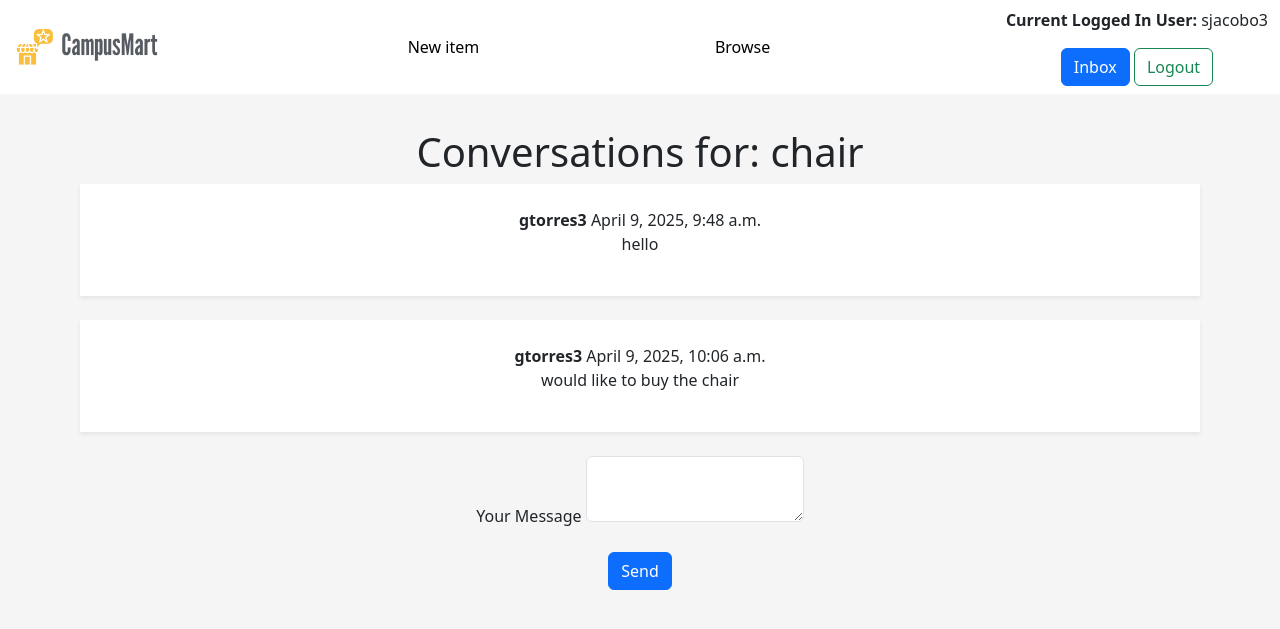
After one commit to sjacobo3/Paradigms_SP25_Course_Project, a Django app: page /campusmart/inbox/1/ in a window 1280 px wide. The commit adds this page. Shown: the top 629 px of the page. Run offline with Django 5.2, Linux system fonts and the light colour scheme; a user stored in the database is signed in; data comes from the database, SQL or seed files in the repository; both versions use the stored data as it was after the commit.

Commit message:
3.2 and 3.3

```diff
--- a/src/course_project/campusmart/admin.py
+++ b/src/course_project/campusmart/admin.py
@@ -1,5 +1,7 @@
 from django.contrib import admin
-from .models import Listing
+from .models import Listing, Conversation, ConversationMessage
 
 # Register your models here.
 admin.site.register(Listing)
+admin.site.register(Conversation)
+admin.site.register(ConversationMessage)
--- a/src/course_project/campusmart/models.py
+++ b/src/course_project/campusmart/models.py
@@ -24,4 +24,21 @@ class Listing(models.Model):
     status = models.CharField(max_length=20, choices=STATUS_CHOICES, default='Available')
 
     def __str__(self):
-        return f"Title: {self.title}; Condition: {self.condition}); Price: ${self.price}"
+        return f"{self.title} Condition: {self.condition} Price: ${self.price}"
+
+class Conversation(models.Model):
+    listing = models.ForeignKey(Listing, on_delete=models.CASCADE)
+    members = models.ManyToManyField(User)
+    created_at = models.DateTimeField(auto_now_add=True)
+
+    def __str__(self):
+        return f"Conversation for {self.listing.title}"
+
+class ConversationMessage(models.Model):
+    conversation = models.ForeignKey(Conversation, on_delete=models.CASCADE)
+    content = models.TextField()
+    created_at = models.DateTimeField(auto_now_add=True)
+    created_by = models.ForeignKey(User, on_delete=models.CASCADE)
+
+    def __str__(self):
+        return f"Message by {self.created_by.username} on {self.created_at}"
--- a/src/course_project/campusmart/templates/campusmart/base.html
+++ b/src/course_project/campusmart/templates/campusmart/base.html
@@ -35,14 +35,17 @@
                 <img src="{% static 'campusmart/campusmart_logo.png' %}" class="logo">
                 <a href="{% url 'campusmart:create_listing' %}" class="text-lg font-semibold hover:text-gray-500">New item</a>
                 <a href="{% url 'campusmart:listing_all' %}" class="text-lg font-semibold hover:text-gray-500">Browse</a>
+
                 {% if request.user.is_authenticated %}
-                <div class="navbar-nav">
+                <div>
                     <p class="nav-bar"><b>Current Logged In User:</b>
                         {{ request.user.username }} </p>
+                    <a href="{% url 'campusmart:inbox' %}" type="button" class="btn btn-primary">Inbox</a>
                     <a class="btn btn-outline-success my-2 my-sm-0" type="submit" href="{% url 'campusmart:logout' %}">Logout</a>
+
                 </div>
                 {% else %}
-                <div class="navbar-nav">
+                <div>
                     <a class="btn btn-outline-success my-2 my-sm-0" type="submit" href="{% url 'campusmart:login' %}">Login</a>
                     <a class="btn btn-outline-success my-2 my-sm-0" type="submit" href="{% url 'campusmart:register' %}">Register</a>
                 </div>
--- /dev/null
+++ b/src/course_project/campusmart/templates/campusmart/conversation_detail.html
@@ -0,0 +1,24 @@
+{% extends "campusmart/base.html" %}
+{% block content %}
+<h1>Conversations for: {{ conversation.listing.title }}</h1>
+
+<div class="space-y-6">
+    {% for message in messages %}
+        <div class="bg-white p-4 rounded-lg mb-4 shadow-sm">
+            <strong>{{ message.created_by.username }}</strong>
+            <span class="text-gray-500 text-sm">{{ message.created_at }}</span>
+            <p>{{ message.content }}</p>
+        </div>
+    {% endfor %}
+
+    <!-- send a new message -->
+    <form method="POST" action="{% url 'campusmart:conversation_detail' conversation.id %}">
+        {% csrf_token %}
+        <div class="mb-4">
+            <label for="message" class="block text-sm">Your Message</label>
+            <textarea id="message" name="message" class="w-full p-2 border rounded" required></textarea>
+        </div>
+        <button type="submit" class="btn btn-primary">Send</button>
+    </form>
+</div>
+{% endblock %}
--- a/src/course_project/campusmart/templates/campusmart/dashboard.html
+++ b/src/course_project/campusmart/templates/campusmart/dashboard.html
@@ -1,4 +1,5 @@
-{% extends "campusmart/base.html" %} {% block content %}
+{% extends "campusmart/base.html" %}
+{% block content %}
 <h2>Hi {{ user.username }}</h2>
 <h2>Welcome to Dashboard</h2>
 <div class="d-grid gap-2 col-6 mx-auto mt-5">
--- a/src/course_project/campusmart/templates/campusmart/listing_detail.html
+++ b/src/course_project/campusmart/templates/campusmart/listing_detail.html
@@ -12,7 +12,10 @@
             <strong>Description:</strong><br>{{ listing.description }}
         </p>
 
-        <button type="button" class="btn btn-primary">Contact Seller</button>
+        <!-- if user logged in didnt create listing, has options to message seller -->
+        {% if request.user != listing.created_by %}
+            <a href="{% url 'campusmart:conversation_new' listing.id %}" class="btn btn-primary">Contact Seller</a>
+        {% endif %}
 
         <!-- if user logged in created listing, has options to update or delete -->
         {% if request.user == listing.created_by %}
--- a/src/course_project/campusmart/urls.py
+++ b/src/course_project/campusmart/urls.py
@@ -25,14 +25,23 @@ urlpatterns = [
     path('create_listing/', views.create_listing, name='create_listing'),
 
     # /campusmart/update
-    path('update_listing/<int:listing_id>', views.update_listing, name='update_listing'),
+    path('update_listing/<int:listing_id>/', views.update_listing, name='update_listing'),
 
     # /campusmart/delete
-    path('delete_listing/<int:listing_id>', views.delete_listing, name='delete_listing'),
+    path('delete_listing/<int:listing_id>/', views.delete_listing, name='delete_listing'),
 
     # /campusmart/listings
     path('listings/', views.listing_all, name='listing_all'),
 
     # /campusmart/listings/pk
-    path('listings/<int:pk>', views.detail, name='detail')
+    path('listings/<int:pk>/', views.detail, name='detail'),
+
+    # /campusmart/lstings/pk/message
+    path('listings/<int:listing_id>/new_message/', views.conversation_new, name='conversation_new'),
+
+    # /campusmart/inbox
+    path('inbox/', views.inbox, name='inbox'),
+
+    # /campusmart/inbox/conversation_id
+    path('inbox/<int:conversation_id>/', views.conversation_detail, name='conversation_detail'),
 ] + static(settings.MEDIA_URL, document_root=settings.MEDIA_ROOT)
--- a/src/course_project/campusmart/views.py
+++ b/src/course_project/campusmart/views.py
@@ -2,7 +2,7 @@ from django.shortcuts import render, redirect, get_object_or_404
 from django.core.exceptions import ValidationError
 from django.http import HttpResponseRedirect
 from django.urls import reverse
-from .models import Listing
+from .models import Listing, Conversation, ConversationMessage
 from django.contrib import messages
 from datetime import datetime
 from django.utils import timezone
@@ -176,7 +176,12 @@ def listing_all(request):
     start = (page-1) * per_page
     end = start + per_page
 
-    listings = Listing.objects.filter(status='Available')
+    query = request.GET.get('query', '')
+    if query:
+        listings = Listing.objects.filter(title__icontains=query).filter(description__icontains=query)
+    else:
+            listings = Listing.objects.filter(status='Available')
+
     page_listings = listings[start:end]
     total = listings.count()
     total_pages = (total + per_page - 1) // per_page  # round up to get number of pages
@@ -184,6 +189,7 @@ def listing_all(request):
     page_range = range(1, total_pages + 1)
 
     return render(request, 'campusmart/listing_all.html', {
+        'query': query,
         'listings':page_listings,
         'page':page,
         'total_pages':total_pages,
@@ -195,3 +201,66 @@ def detail(request, pk):
     return render(request, 'campusmart/listing_detail.html', {
         'listing':listing,
     })
+
+@login_required
+def conversation_new(request, listing_id):
+    listing = get_object_or_404(Listing, id=listing_id)
+
+    # check if conversation exists
+    conversations = Conversation.objects.filter(listing=listing).filter(members__in=[request.user.id])
+    if conversations:
+        return redirect('campusmart:inbox')      # redirect to messages page
+
+    # create conversation, if none exist
+    if request.method == 'POST':
+        new_conversation = Conversation.objects.create(listing=listing)
+        new_conversation.members.add(request.user)
+        new_conversation.members.add(listing.created_by)
+
+        # create message
+        message_content = request.POST.get('message')
+        if message_content:
+            new_message = ConversationMessage.objects.create(
+                conversation=new_conversation,
+                content=message_content,
+                created_by=request.user,
+            )
+            new_message.save()
+
+        # redirect to inbox after sending message
+        return redirect('campusmart:inbox')
+
+    return render(request, 'campusmart/conversation_new.html', {
+        'listing':listing,
+    })
+
+@login_required
+def conversation_detail(request, conversation_id):
+    conversation = get_object_or_404(Conversation, id=conversation_id)
+
+    # get all messages for conversation
+    messages = ConversationMessage.objects.filter(conversation=conversation).order_by('created_at')
+
+    # if user sends message in conversation_detail
+    if request.method == 'POST':
+        message_content = request.POST.get('message')
+        if message_content:
+            new_message = ConversationMessage.objects.create(
+                conversation=conversation,
+                content=message_content,
+                created_by=request.user,
+            )
+            new_message.save()
+            return redirect('campusmart:conversation_detail', conversation_id=conversation.id)
+
+    return render(request, 'campusmart/conversation_detail.html', {
+        'conversation':conversation,
+        'messages':messages,
+    })
+
+@login_required
+def inbox(request):
+    conversations = Conversation.objects.filter(members__in=[request.user.id])
+    return render(request, 'campusmart/inbox.html', {
+        'conversations':conversations,
+    })
```
Also changed, not shown: src/course_project/campusmart/templates/campusmart/conversation_new.html (added, +12 -0 lines), src/course_project/campusmart/templates/campusmart/inbox.html (added, +18 -0 lines), src/course_project/campusmart/templates/campusmart/listing_all.html (+16 -4 lines), src/course_project/campusmart/migrations/0002_conversation_conversationmessage.py (added), src/course_project/db.sqlite3, src/course_project/media/listing_photos/samsChair_p2eb1ln.png (added).
